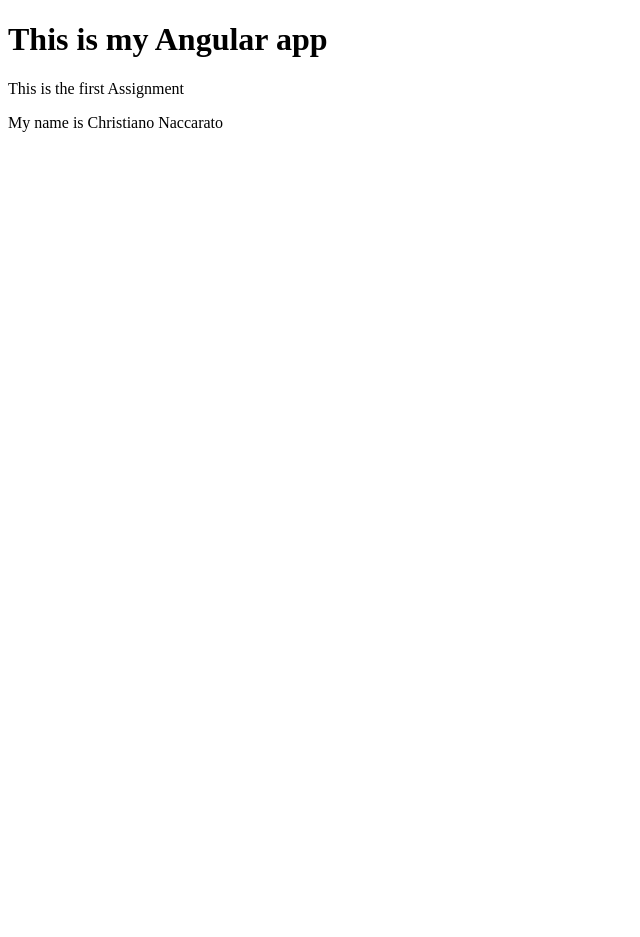
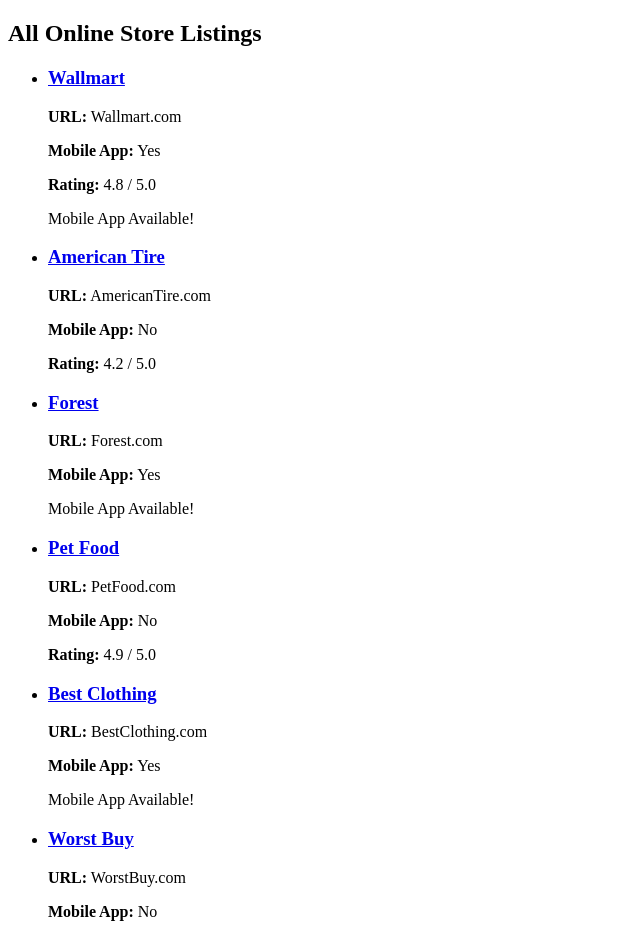
Before and after one commit to ChristianoNaccarato/Christiano_Naccarato_Learning_Angular, an Angular app: page / in a window 1280 px wide. Shown: the whole page, without its empty margins (0-640 px from the left). Before the commit the page ends 800 px from the top, so only its background shows below. Built offline with nearby package versions, Linux system fonts and the light colour scheme.

Commit message:
initialize array with 6 instances and display all information I just added in the previous step.

```diff
--- a/angular.json
+++ b/angular.json
@@ -114,5 +114,8 @@
     "@schematics/angular:resolver": {
       "typeSeparator": "."
     }
+  },
+  "cli": {
+    "analytics": false
   }
 }
--- a/src/app/Shared/store.ts
+++ b/src/app/Shared/store.ts
@@ -1,7 +1,7 @@
 export interface OnlineStore {
   id: number;
   name: string;
-  url: number;
-  hasMobileApp: string;
-  Rating?: boolean;
+  url: string;
+  hasMobileApp: boolean;
+  Rating?: number;
 }
--- a/src/app/app.html
+++ b/src/app/app.html
@@ -1,5 +1,20 @@
-<h1>This is my Angular app</h1>
-<p>This is the first Assignment</p>
+<div>
+  <h2>All Online Store Listings</h2>
 
+  <ul class="store-list">
+    <li *ngFor="let store of stores">
+      <div class="store-card">
+        <h3><a href="https://{{ store.url }}" target="_blank">{{ store.name }}</a></h3>
+        <p><strong>URL:</strong> {{ store.url }}</p>
 
-<p>My name is {{ firstname }} {{ lastname }}</p>
+        <p><strong>Mobile App:</strong> {{ store.hasMobileApp ? 'Yes' : 'No' }}</p>
+
+        <p *ngIf="store.Rating">
+          <strong>Rating:</strong> {{ store.Rating }} / 5.0
+        </p>
+
+        <div *ngIf="store.hasMobileApp" class="app-badge">Mobile App Available!</div>
+      </div>
+    </li>
+  </ul>
+</div>
--- a/src/app/app.ts
+++ b/src/app/app.ts
@@ -1,9 +1,11 @@
 import { Component, signal } from '@angular/core';
 import { RouterOutlet } from '@angular/router';
+import { OnlineStore} from './Shared/store';
+import {NgIf, NgForOf} from "@angular/common";
 
 @Component({
   selector: 'app-root',
-  imports: [RouterOutlet],
+  imports: [NgIf, NgForOf],
   templateUrl: './app.html',
   styleUrl: './app.css'
 })
@@ -11,4 +13,13 @@
   protected readonly title = signal('ChristianoNaccaratoLearningAngular');
   firstname: string = "Christiano"
   lastname: string = "Naccarato"
+
+  stores: OnlineStore[] = [
+    { id: 1, name: 'Wallmart', url: 'Wallmart.com', hasMobileApp: true, Rating: 4.8 },
+    { id: 2, name: 'American Tire', url: 'AmericanTire.com', hasMobileApp: false, Rating: 4.2, },
+    { id: 3, name: 'Forest', url: 'Forest.com', hasMobileApp: true, },
+    { id: 4, name: 'Pet Food', url: 'PetFood.com', hasMobileApp: false, Rating: 4.9 },
+    { id: 5, name: 'Best Clothing', url: 'BestClothing.com', hasMobileApp: true},
+    { id: 6, name: 'Worst Buy', url: 'WorstBuy.com', hasMobileApp: false}
+  ];
 }
```
